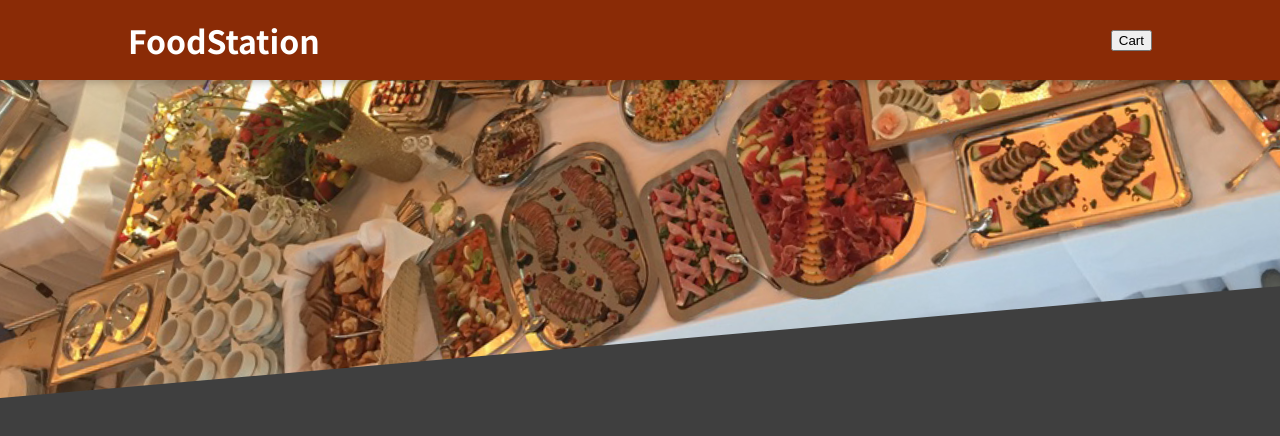
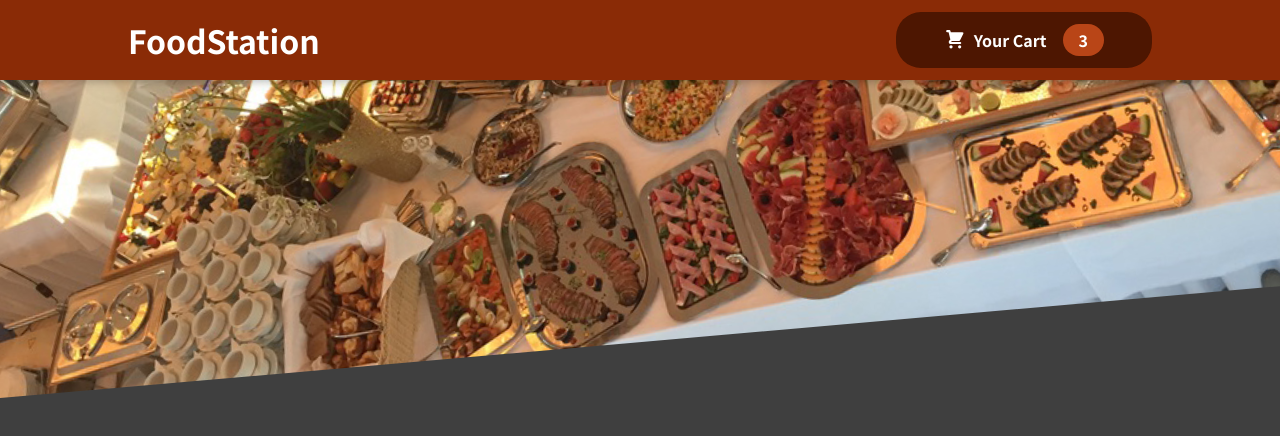
Before and after one commit to GxbrielZ/FoodOrderApp, a React (Create React App) app: page / in a window 1280 px wide. Shown: the top 436 px of the page. Built offline with nearby package versions, Linux system fonts and the light colour scheme.

Commit message:
Added the Cart Button component

```diff
--- /dev/null
+++ b/src/components/Cart/CartIcon.js
@@ -0,0 +1,13 @@
+const CartIcon = () => {
+    return (
+      <svg
+        xmlns='http://www.w3.org/2000/svg'
+        viewBox='0 0 20 20'
+        fill='currentColor'
+      >
+        <path d='M3 1a1 1 0 000 2h1.22l.305 1.222a.997.997 0 00.01.042l1.358 5.43-.893.892C3.74 11.846 4.632 14 6.414 14H15a1 1 0 000-2H6.414l1-1H14a1 1 0 00.894-.553l3-6A1 1 0 0017 3H6.28l-.31-1.243A1 1 0 005 1H3zM16 16.5a1.5 1.5 0 11-3 0 1.5 1.5 0 013 0zM6.5 18a1.5 1.5 0 100-3 1.5 1.5 0 000 3z' />
+      </svg>
+    );
+};
+
+export default CartIcon;
--- a/src/components/Layout/Header.js
+++ b/src/components/Layout/Header.js
@@ -1,4 +1,6 @@
 import React from "react";
+import HeaderCartButton from "./HeaderCartButton";
+
 import classes from './Header.module.css';
 import mealsImage from '../../assets/meals.jpg';
 
@@ -6,7 +8,7 @@
     return <React.Fragment>
         <header className={classes.header}>
             <h1>FoodStation</h1>
-            <button>Cart</button>
+            <HeaderCartButton />
         </header>
         <div className={classes['main-image']}>
             <img src={mealsImage} alt="A table full of food" />
--- /dev/null
+++ b/src/components/Layout/HeaderCartButton.js
@@ -0,0 +1,17 @@
+import React from "react";
+import CartIcon from '../Cart/CartIcon';
+import classes from './HeaderCartButton.module.css';
+
+const HeaderCartButton = props => {
+    return (
+        <button className={classes.button}>
+            <span className={classes.icon}>
+                <CartIcon />
+            </span>
+            <span>Your Cart</span>
+            <span className={classes.badge}>3</span>
+        </button>
+    );
+};
+
+export default HeaderCartButton;
--- /dev/null
+++ b/src/components/Layout/HeaderCartButton.module.css
@@ -0,0 +1,59 @@
+.button {
+    cursor: pointer;
+    font: inherit;
+    border: none;
+    background-color: #4d1601;
+    color: white;
+    padding: 0.75rem 3rem;
+    display: flex;
+    justify-content: space-around;
+    align-items: center;
+    border-radius: 25px;
+    font-weight: bold;
+}
+
+.button:hover,
+.button:active {
+    background-color: #2c0d00;
+}
+
+.icon {
+    width: 1.35rem;
+    height: 1.35rem;
+    margin-right: 0.5rem;
+}
+
+.badge {
+    background-color: #b94517;
+    padding: 0.25rem 1rem;
+    border-radius: 25px;
+    margin-left: 1rem;
+    font-weight: bold;
+}
+
+.button:hover .badge,
+.button:active .badge {
+    background-color: #92320c;
+}
+
+.bump {
+    animation: bump 300ms ease-out;
+}
+
+@keyframes bump {
+    0% {
+      transform: scale(1);
+    }
+    10% {
+      transform: scale(0.9);
+    }
+    30% {
+      transform: scale(1.1);
+    }
+    50% {
+      transform: scale(1.15);
+    }
+    100% {
+      transform: scale(1);
+    }
+}
```
